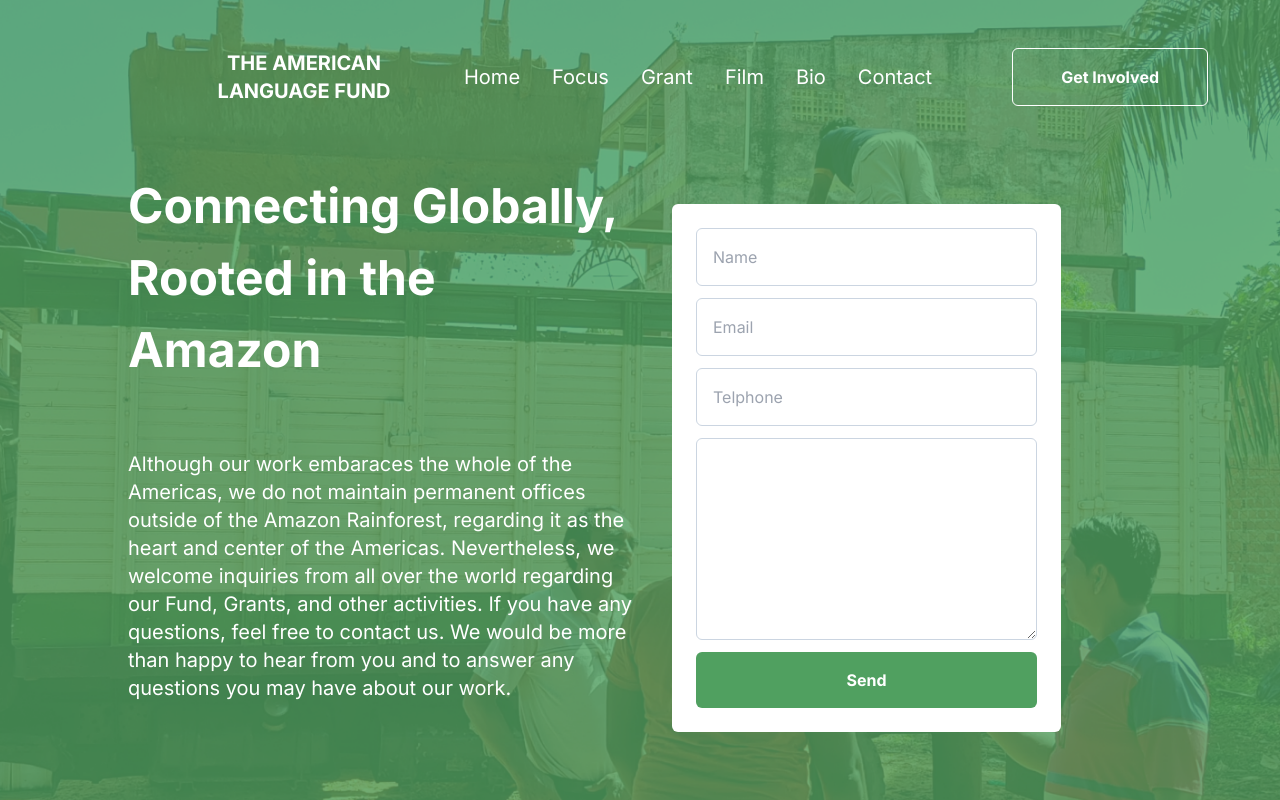
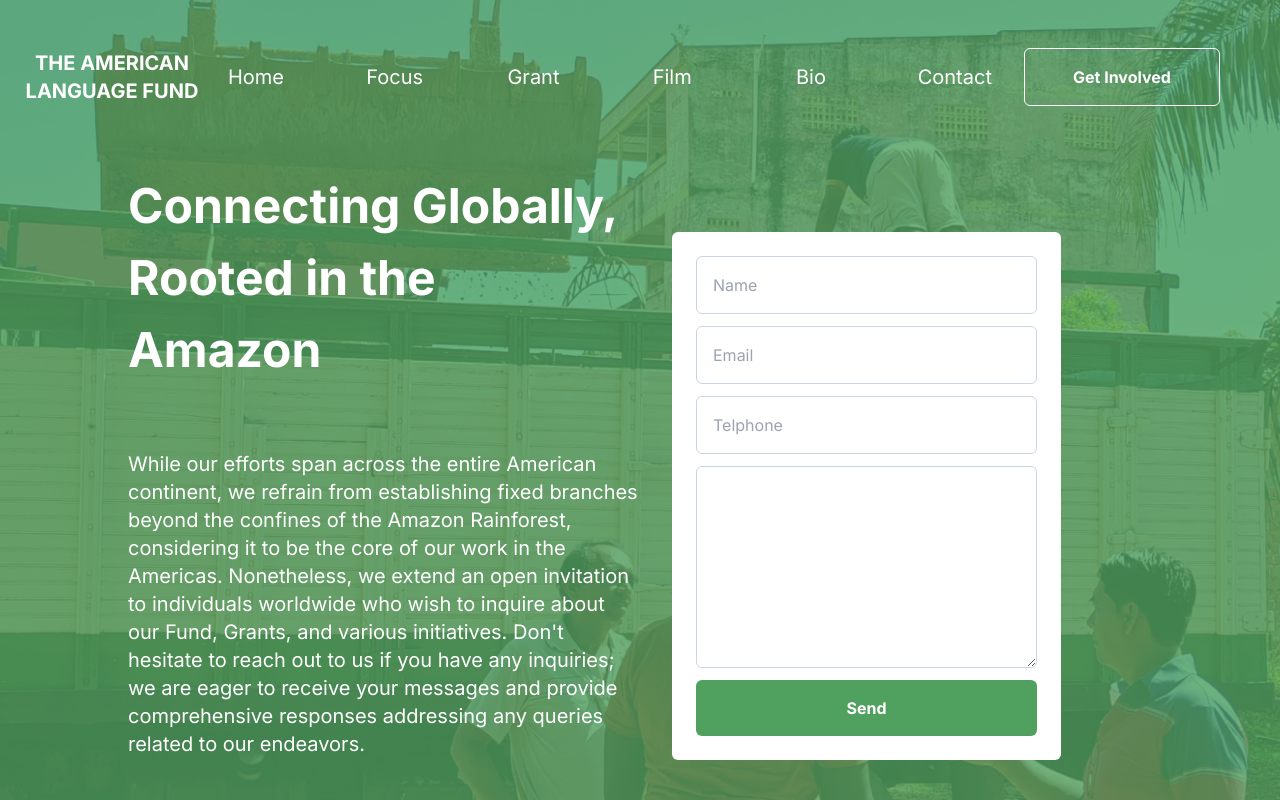
Before and after one commit to 64blit/website-alf, a Next.js app: page /contactUs in a window 1280 px wide. Shown: the top 800 px of the page. Built offline with nearby package versions, Linux system fonts and the light colour scheme.

Commit message:
Updated text

```diff
--- a/components/ContactHeader.js
+++ b/components/ContactHeader.js
@@ -67,7 +67,7 @@ const ContactHeader = () =>
                 <section className="h-[80%] w-[80%] mx-auto py-[4rem] flex flex-col md:grid md:grid-cols-[50%_38%] gap-[2rem] items-center">
                     <div className=" flex flex-col items-center text-center md:items-start md:text-left gap-[1.5rem] lg:gap-[4rem]">
                         <header className="text-white font-bold text-[2rem] md:text-[2.7rem] lg:text-[3rem]">Connecting Globally, Rooted in the Amazon</header>
-                        <p className="text-white text-xl">Although our work embaraces the whole of the Americas, we do not maintain permanent offices outside of the Amazon Rainforest, regarding it as the heart and center of the Americas. Nevertheless, we welcome inquiries from all over the world regarding our Fund, Grants, and other activities. If you have any questions, feel free to contact us. We would be more than happy to hear from you and to answer any questions you may have about our work.</p>
+                        <p className="text-white text-xl">While our efforts span across the entire American continent, we refrain from establishing fixed branches beyond the confines of the Amazon Rainforest, considering it to be the core of our work in the Americas. Nonetheless, we extend an open invitation to individuals worldwide who wish to inquire about our Fund, Grants, and various initiatives. Don't hesitate to reach out to us if you have any inquiries; we are eager to receive your messages and provide comprehensive responses addressing any queries related to our endeavors.</p>
                         <div className="cta flex gap-2">
                             <Link href="">
                                 {/* <div className="btn border-b text-white border-slate-500 w-max py-4 font-bold flex items-center gap-5">Learn More <BsArrowRight /></div> */}
--- a/components/ContactMain.js
+++ b/components/ContactMain.js
@@ -2,8 +2,8 @@ import Link from "next/link";
 import Image from "next/image";
 import { BsArrowRight } from "react-icons/bs";
 
-import ContactImg1 from "../assets/contact1.png";
-import ContactImg2 from "../assets/contact2.png";
+import ContactImg1 from "../assets/new/office_manaus.jpg";
+import ContactImg2 from "../assets/new/office_manaus2.jpg";
 
 const ContactMain = () =>
 {
@@ -12,7 +12,18 @@ const ContactMain = () =>
             <div className="container mission flex flex-col md:grid md:grid-cols-[50%_48%] gap-6 items-center">
                 <div className="text flex flex-col items-center md:items-start text-center md:text-left">
                     <h2 className='font-bold text-2xl mb-[3rem]'>Our Strategic Office Locations</h2>
-                    <p className='leading-[2rem]'>Our offices are located in strategic border cities of South America. In Cobija, we are located at Avenida 9 de Febrero, near the triple border with Peru and Brazil. The Riberalta Office is located near the Uru Eu Wau Wau reserve in Rondonia, Brazil, north of the Mamoré River. Additionally, we have an office on the banks of the Black River in Manaus, Brazil, Dez de Julho, Centro.</p>
+                    <p className='leading-[2rem]'>
+                        Our organization has deliberately established its primary operational bases in two distinct and significant locations: Santa Cruz de la Sierra and Manaus, Brazil. These carefully selected sites embody the essence of our work and reflect our commitment to making a tangible impact.
+                        <br />
+                        <br />
+                        In Santa Cruz de la Sierra, our office at 3065 Avenida Japon, Tercer Anillo Externo, serves as a dynamic center where ideas converge and initiatives take shape. This bustling city, known for its economic significance and cultural diversity, provides a vibrant backdrop for our endeavors.
+
+                        <br />
+                        <br />
+
+                        Meanwhile, in Manaus, Brazil, our presence at Av. Djalma Batista, 1719, Ed. Atlantic Tower, signifies our engagement with the unique challenges and opportunities presented by this remarkable region. Manaus, nestled amidst the lush Amazon rainforest, is a gateway to environmental conservation and holds immense potential for sustainable development.
+
+                    </p>
                     <div className="cta mt-[2rem]">
                         <Link href="">
                             {/* <div className="btn border-b border-slate-500 w-max py-4 font-bold flex items-center gap-5">Learn More <BsArrowRight /></div> */}
--- a/components/GrantHeader.js
+++ b/components/GrantHeader.js
@@ -18,7 +18,7 @@ const GrantHeader = () =>
                 <section className="h-[80%] w-[80%] mx-auto py-[4rem] flex flex-col md:grid md:grid-cols-[50%_38%] gap-[2rem] items-center">
                     <div className=" flex flex-col items-center text-center md:items-start md:text-left gap-[1.5rem] lg:gap-[4rem]">
                         <header className="text-white font-bold text-[2rem] md:text-[2.7rem] lg:text-[3rem]">Fund Inquiries</header>
-                        <p className="text-white text-xl">Although our work embaraces the whole of the Americas, we do not maintain permanent offices outside of the Amazon Rainforest, regarding it as the heart and center of the Americas. Nevertheless, we welcome inquiries from all over the world regarding our Fund, Grants, and other activities. If you have any questions, feel free to contact us at info@languagefund.org. We would be more than happy to hear from you and to answer any questions you may have about our work.</p>
+                        <p className="text-white text-xl">Although our work embraces the whole of the Americas, we do not maintain permanent offices outside of the Amazon Rainforest, regarding it as the heart and center of our activities in the Americas. Nevertheless, we welcome inquiries from all over the world regarding our Fund, Grants, and other activities. If you have any questions, feel free to contact us at info@languagefund.org. We would be more than happy to hear from you and to answer any questions you may have about our work.</p>
                         <div className="cta flex gap-2">
                             <Link href="">
                                 {/* <div className="btn border-b text-white border-slate-500 w-max py-4 font-bold flex items-center gap-5">Learn More <BsArrowRight /></div> */}
--- a/components/Nav.js
+++ b/components/Nav.js
@@ -13,47 +13,48 @@ const Nav = () =>
     }
 
     return (
-        <nav className="flex justify-center md:justify-between  items-center min-w-100 pt-[1rem] md:pt-[3rem] px-[1rem] md:px-[1rem] lg:px-[6rem] xl:px-[12rem] lg:gap-[3rem] ">
-            <Link href="/" className="transition duration-200 hover:scale-125 ">
+        <nav className="flex justify-center sm:justify-between  items-center min-w-[100vw] pt-[1rem] md:pt-[3rem] ">
+            <Link href="/" className="transition duration-200 hover:scale-125 center ">
                 <div className="logo flex flex-col uppercase text-center min-w-[14rem]">
                     <span className="text-[1rem] md:text-xl font-bold text-white">The American</span>
                     <span className="text-[1rem] md:text-xl font-bold text-white">Language Fund</span>
                 </div>
             </Link>
+
             {/* navLinks */}
-            <div className="nav-links hidden sm:gap-[2rem] shrink flex-initial md:flex">
-                <Link href="/" className="transition duration-200 hover:scale-125">
-                    <span className="text-white text-xl">Home</span>
+            <div className="nav-links hidden md:flex justify-between w-full sm:gap-3 max-w-[50rem]">
+                <Link href="/" className="transition text-center min-w-[4rem] duration-200 hover:scale-125 text-white text-xl">
+                    Home
                 </Link>
-                <Link href="/focus" className="transition duration-200 hover:scale-125">
-                    <span className="text-white text-xl">Focus</span>
+                <Link href="/focus" className="transition text-center min-w-[4rem] duration-200 hover:scale-125 text-white text-xl">
+                    Focus
                 </Link>
-                <Link href="/grant" className="transition duration-200 hover:scale-125">
-                    <span className="text-white text-xl">Grant</span>
+                <Link href="/grant" className="transition text-center min-w-[4rem] duration-200 hover:scale-125 text-white text-xl">
+                    Grant
                 </Link>
-                <Link href="/film" className="transition duration-200 hover:scale-125">
-                    <span className="text-white text-xl">Film</span>
+                <Link href="/film" className="transition text-center min-w-[4rem] duration-200 hover:scale-125 text-white text-xl">
+                    Film
                 </Link>
-                <Link href="/bio" className="transition duration-200 hover:scale-125">
-                    <span className="text-white text-xl">Bio</span>
+                <Link href="/bio" className="transition text-center min-w-[4rem] duration-200 hover:scale-125 text-white text-xl">
+                    Bio
                 </Link>
-                <Link href="/contactUs" className="transition duration-200 hover:scale-125">
-                    <span className="text-white text-xl">Contact</span>
+                <Link href="/contactUs" className="transition text-center min-w-[4rem] duration-200 hover:scale-125 text-white text-xl">
+                    Contact
                 </Link>
-            </div>
+            </div >
 
             {/* cta */}
-            <div className="cta flex gap-3 items-center min-w-[14rem] max-w-[14rem] md:mx-[2rem] sm:max-w-[1rem]">
+            < div className="cta flex items-center min-w-[14rem]  md:mx-[2rem] sm:max-w-[1rem] scale-75 sm:scale-100" >
                 <Link target="_blank" href="https://www.paypal.com/donate/?hosted_button_id=7NZ4BTZYXFC5G" className="transition duration-200 hover:scale-125">
                     <div className="btn border border-white text-white font-bold rounded-md py-2 px-5 lg:py-4 lg:px-12">Get Involved</div>
                 </Link>
                 <div className={`ham block md:hidden relative`}>
                     <HiMenuAlt1 className="text-white text-[3rem] cursor-pointer" onClick={toggleMenu} />
                 </div>
-            </div>
+            </div >
 
             {/* mobie nav */}
-            <div className={`bg-white w-[100vw] h-screen fixed z-50 top-0 bottom-0  ${menuIsOpen ? "right-0" : "-right-[500%]"} flex flex-col p-3 transition-all duration-500 ease-in-out`}>
+            < div className={`bg-white w-[100vw] h-screen fixed z-50 top-0 bottom-0  ${menuIsOpen ? "right-0" : "-right-[500%]"} flex flex-col p-3 transition-all duration-500 ease-in-out`}>
                 <div className={`close-btn md:hidden relative px-7 mb-[3rem]`}>
                     <AiOutlineClose className="text-black text-[2rem] cursor-pointer" onClick={toggleMenu} />
                 </div>
@@ -75,8 +76,8 @@ const Nav = () =>
                 <Link href="/contactUs" className="transition duration-200 hover:scale-125">
                     <span className="text-xl font-medium block p-5 px-8 hover:bg-slate-200" onClick={toggleMenu}>Contact</span>
                 </Link>
-            </div>
-        </nav>
+            </div >
+        </nav >
     )
 }
 
```
Also changed, not shown: components/MissionAndVission.js (+8 -2 lines), assets/new/office_manaus.jpg (added), assets/new/office_manaus2.jpg (added).
